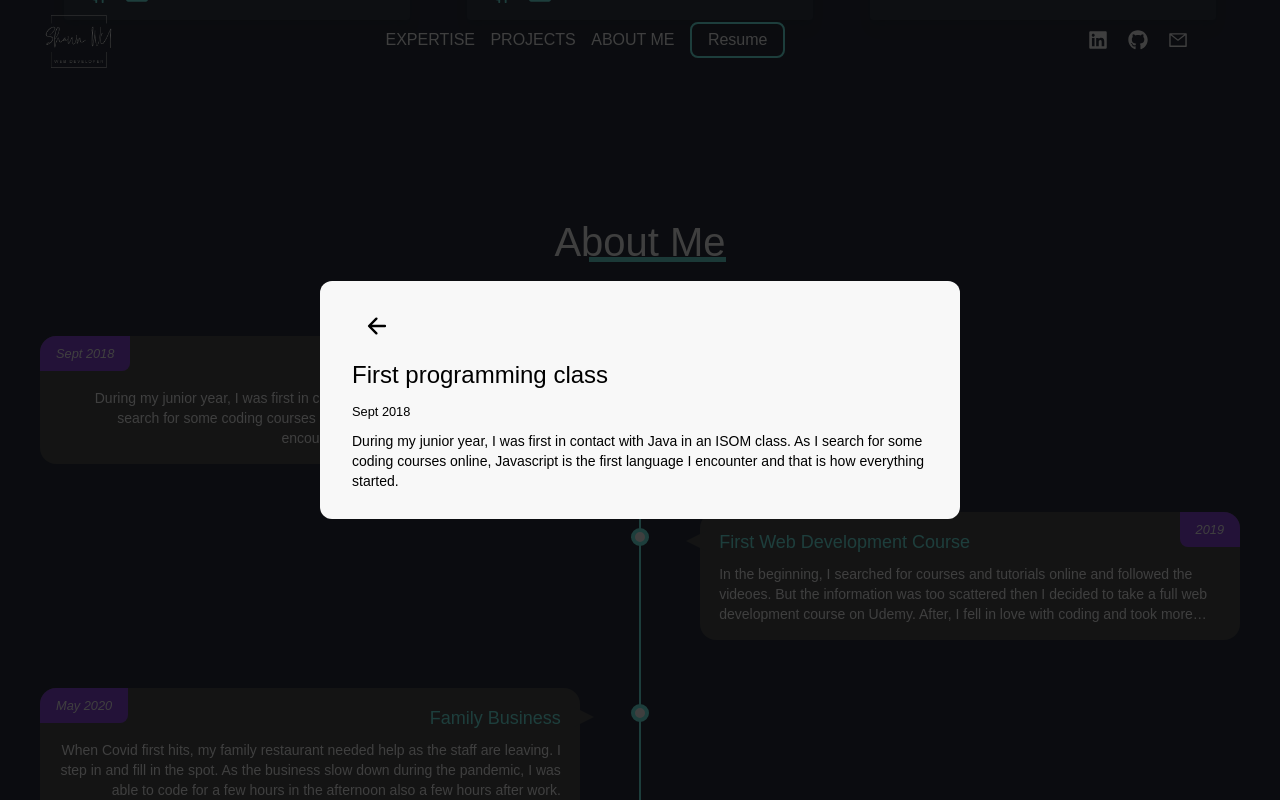
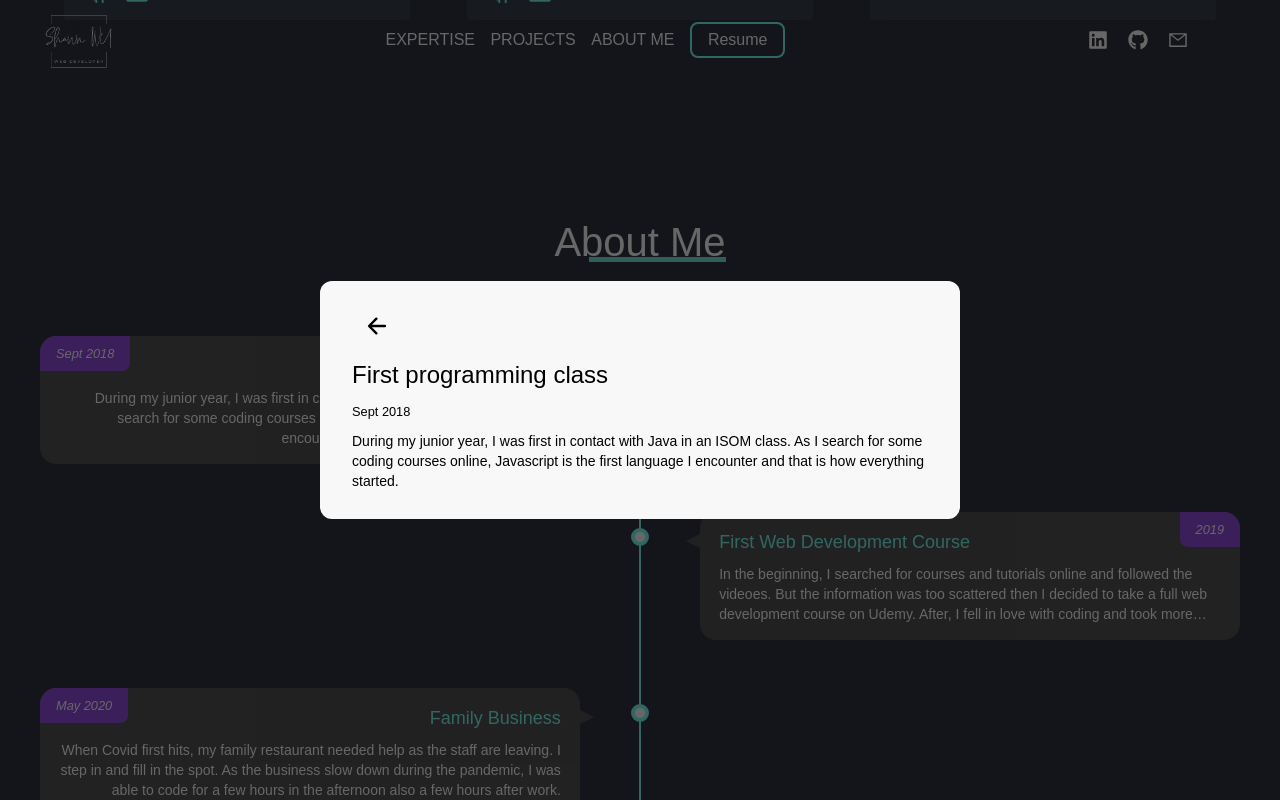
Before and after one commit to XianFengWu1996/personal-portfolio, a Next.js app: page / in a window 1280 px wide. Both pictures are taken after a click on the element 310 px from the left and 2911 px from the top of the page. Shown: the part 2511-3311 px from the top of the page. Built offline with nearby package versions, Linux system fonts and the light colour scheme; a web font is replaced by a local one.

Commit message:
add animation to open/close dialog

```diff
--- a/src/components/AboutMe/AboutMe.tsx
+++ b/src/components/AboutMe/AboutMe.tsx
@@ -30,9 +30,6 @@ const AboutMe = () => {
         if (!lineEl) return;
         let lineHeight = Number(lineEl.style.height.replace('px', ''));
 
-        console.log(elHeight);
-        console.log(containerHeight);
-        console.log(lineHeight);
         if (lineHeight < containerHeight && entry.isIntersecting) {
           entry.target.classList.add('show-expand');
           lineEl.style.height = (lineHeight + elHeight).toString() + 'px';
@@ -49,8 +46,6 @@ const AboutMe = () => {
   // the observer above is meant to handle the height of the line for the timeline as it gets scrolled
   // however, the line might be too long if the user resize the window when the line complete the animation
   function resizeListener(this: Window) {
-    const desktop = this.innerWidth > 1024;
-
     // grab the documents required
     // the content container for the timeline
     const textContent = document.querySelector(`.timeline--content`);
--- a/src/components/AboutMe/TimelineItem.tsx
+++ b/src/components/AboutMe/TimelineItem.tsx
@@ -8,6 +8,7 @@ export const TimelineItem = ({ item, onOpen }: Props) => {
   const handleOnClick = () => {
     onOpen(item);
   };
+
   return (
     <div
       className={`timeline--text-right cursor-pointer slide--left-expand-hide`}
--- a/src/components/Contact/Contact.tsx
+++ b/src/components/Contact/Contact.tsx
@@ -1,8 +1,20 @@
+import { useState } from 'react';
 import { HiOutlineMail } from 'react-icons/hi';
 
 const Contact = () => {
+  const [open, setOpen] = useState<boolean>(false);
+  const handleOpen = () => {
+    setOpen(true);
+  };
+
+  const handleClose = () => {
+    setOpen(false);
+  };
+
   return (
-    <div className=" w-full py-20">
+    <section className=" w-full py-20">
+      {/* <ContactDialog open={open} onClose={handleClose} /> */}
+
       <h1 className="title mx-auto">Get in Touch</h1>
       <div className="w-[85%] lg:w-[35%] mx-auto my-16 text-center text-lg">
         <p>
@@ -14,11 +26,12 @@ const Contact = () => {
         <button
           id="contact--button"
           className="my-10 px-20 py-2 rounded-lg border-[#66fcf1] border-2"
+          onClick={handleOpen}
         >
           <HiOutlineMail color={'#66fcf1'} className="text-xl shaking" />
         </button>
       </div>
-    </div>
+    </section>
   );
 };
 
--- /dev/null
+++ b/src/components/Contact/ContactDialog.tsx
@@ -0,0 +1,26 @@
+import Dialog from '../Dialog';
+
+const ContactDialog = ({ open, onClose }: DialogState) => {
+  return (
+    <Dialog open={open} onClose={onClose}>
+      <h1>Contact</h1>
+
+      <form>
+        <fieldset>
+          <legend>
+            <div className="flex flex-col">
+              <input type="text" placeholder="Name" />
+              <input type="text" placeholder="Email" />
+              <input type="text" placeholder="Subject" />
+              <input type="text" placeholder="Message" />
+              <button>Send</button>
+              <button>Cancel</button>
+            </div>
+          </legend>
+        </fieldset>
+      </form>
+    </Dialog>
+  );
+};
+
+export default ContactDialog;
--- a/src/components/Dialog.tsx
+++ b/src/components/Dialog.tsx
@@ -1,15 +1,81 @@
-import { Fragment, useEffect } from 'react';
+import { useEffect, useRef, useState } from 'react';
 
 const Dialog = (props: Dialog) => {
+  const ref = useRef<HTMLDivElement>(null);
+  const [opened, setOpened] = useState<boolean>(false);
+
+  // STOP SCROLLING
   useEffect(() => {
+    const handleElementOpenAndClose = async () => {
+      const animationDuration = 300;
+
+      // fidn the document for content and overlay
+      if (!ref.current) return;
+      const element = ref.current;
+      const content = element.querySelector('#dialog--content');
+      const overlay = element.querySelector('#dialog--overlay');
+
+      if (!content || !overlay) return;
+
+      // listen for the dialog open
       if (props.open) {
+        element.style.display = 'block';
+
+        content.animate(
+          {
+            opacity: [0, 1],
+          },
+          {
+            duration: animationDuration,
+          }
+        );
+
+        overlay.animate(
+          {
+            opacity: [0, 1],
+          },
+          {
+            duration: animationDuration,
+          }
+        );
+
+        setOpened(true);
+
+        // disable scrolling for the body
         document.body.style.overflow = 'hidden';
         document.body.style.height = '100%';
       } else {
+        if (opened) {
+          overlay.animate(
+            {
+              opacity: [1, 0],
+            },
+            {
+              duration: animationDuration,
+            }
+          );
+
+          let anim = content.animate(
+            {
+              opacity: [1, 0],
+            },
+            {
+              duration: animationDuration,
+            }
+          );
+
+          if (await anim.finished) {
+            element.style.display = 'none';
+            // enable scrolling for the body
             document.body.style.overflow = 'auto';
             document.body.style.height = 'auto';
           }
-  }, [props.open]);
+        }
+      }
+    };
+
+    handleElementOpenAndClose();
+  }, [props, opened]);
 
   const classString = () => {
     let s = '';
@@ -20,9 +86,25 @@ const Dialog = (props: Dialog) => {
     return s;
   };
 
-  return props.open ? (
-    <div>
+  useEffect(() => {
+    function escapeKeyListener(this: Document, ev: KeyboardEvent) {
+      console.log(ev.key);
+      if (ev.key == 'Escape') {
+        if (props.onClose) props.onClose();
+      }
+    }
+
+    document.addEventListener('keydown', escapeKeyListener);
+
+    return () => {
+      document.removeEventListener('keydown', escapeKeyListener);
+    };
+  }, [props]);
+
+  return (
+    <div role="dialog" id="dialog" ref={ref} style={{ display: 'none' }}>
       <div
+        id="dialog--content"
         style={{
           background: props.bgColor ?? '#f8f8f8',
           color: props.textColor ?? '#000',
@@ -31,15 +113,13 @@ const Dialog = (props: Dialog) => {
           borderRadius: props.fullScreen ? 0 : '0.75rem',
           ...props.styles,
         }}
-        className={`dialog ${classString()}`}
+        className={`${classString()}`}
       >
         {props.children}
       </div>
 
-      <div className="overlay w-screen h-screen" onClick={props.onClose}></div>
+      <div id="dialog--overlay" onClick={props.onClose}></div>
     </div>
-  ) : (
-    <Fragment />
   );
 };
 
--- a/src/interface/Dialog.d.ts
+++ b/src/interface/Dialog.d.ts
@@ -1,8 +1,11 @@
 type Color = string;
 
-interface Dialog {
+interface DialogState {
   open?: boolean;
   onClose?: VoidFunction;
+}
+
+interface Dialog extends DialogState {
   classes?: string[];
   styles?: CSSProperties | undefined;
   children: ReactNode;
@@ -11,4 +14,5 @@ interface Dialog {
   width?: string;
   height?: string;
   fullScreen?: boolean;
+  overlayColor?: Color;
 }
--- a/src/pages/_app.tsx
+++ b/src/pages/_app.tsx
@@ -3,6 +3,7 @@ import '@/styles/Components.css';
 import '@/styles/Timeline.css';
 import '@/styles/Button.css';
 import '@/styles/Animation.css';
+
 import type { AppProps } from 'next/app';
 
 export default function App({ Component, pageProps }: AppProps) {
--- a/src/styles/Animation.css
+++ b/src/styles/Animation.css
@@ -1,29 +1,26 @@
-.slide--left-hide {
+.slide--left-hide,
+.slide--right-hide,
+.slide--top-hide,
+.slide--bottom-hide {
   opacity: 0;
   transition: all 1.5s;
-  transform: translateX(-100%);
   filter: blur(5px);
 }
 
+.slide--left-hide {
+  transform: translateX(-100%);
+}
+
 .slide--right-hide {
-  opacity: 0;
-  transition: all 1.5s;
   transform: translateX(100%);
-  filter: blur(5px);
 }
 
 .slide--top-hide {
-  opacity: 0;
-  transition: all 1s ease-in-out;
   transform: translateY(-100%);
-  filter: blur(2px);
 }
 
 .slide--bottom-hide {
-  opacity: 0;
-  transition: all 1s ease-in-out;
   transform: translateY(100%);
-  filter: blur(2px);
 }
 
 .slide--left-expand-hide,
@@ -57,7 +54,7 @@
 
 .show-y {
   opacity: 1;
-  transform: translateX(0);
+  transform: translateY(0);
   filter: blur(0);
 }
 
@@ -87,3 +84,31 @@
     transform: rotate(20deg);
   }
 }
+
+.fade--out {
+  animation: fadeOut 0.5s ease-in;
+}
+
+.fade--in {
+  animation: fadeIn 0.5s ease-in;
+}
+
+@keyframes fadeOut {
+  from {
+    opacity: 1;
+  }
+
+  to {
+    opacity: 0;
+  }
+}
+
+@keyframes fadeIn {
+  from {
+    opacity: 0;
+  }
+
+  to {
+    opacity: 1;
+  }
+}
--- a/src/styles/Components.css
+++ b/src/styles/Components.css
@@ -64,29 +64,33 @@
   opacity: 0.9;
 }
 
+#dialog {
+  z-index: 9990;
+  position: fixed;
+  inset: 0;
+  min-height: 100vh;
+  min-width: 100vw;
+}
+
+#dialog--overlay {
+  height: 100%;
+  width: 100%;
+  background-color: #161515a5;
+  z-index: 9998;
+}
+
 /* dialog  */
-.dialog {
+#dialog--content {
   z-index: 9999;
-  position: fixed;
+  position: absolute;
   top: 50%;
   left: 50%;
   transform: translate(-50%, -50%);
-  overflow: scroll;
-}
-
-.overlay {
-  background-color: #090909c7;
-  position: fixed;
-  top: 0;
-  left: 0;
-  width: 100vw;
-  height: 100vh;
-  z-index: 100;
-  display: flex;
-  justify-content: center;
-  align-items: center;
+  transform-origin: bottom;
 }
 
 #contact--button:hover {
   background-color: rgb(26, 38, 67);
+  transform: scale(1.1);
+  transition: all 1s;
 }
```
Lines whose indentation alone changed are shown as unchanged.
